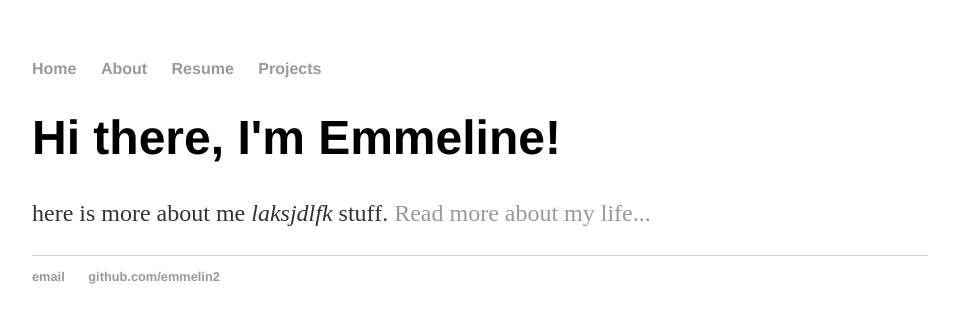
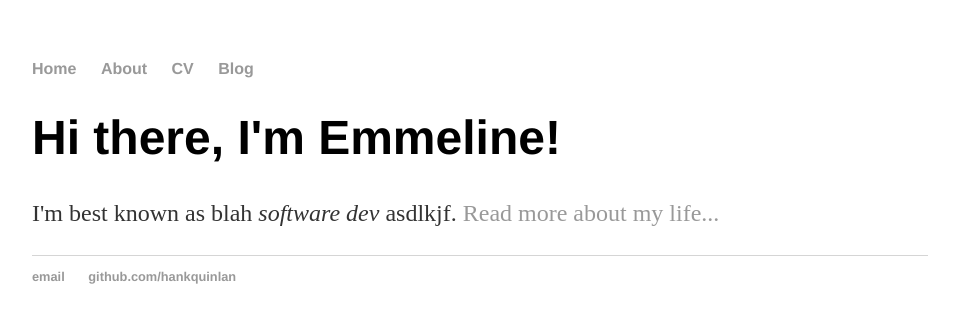
Before and after one commit to emmeline2/emmeline2.github.io, a Jekyll site: the page built from index.html, in a window 1280 px wide. Shown: the top 323 px of the page, without its empty margins (160-1119 px from the left). Built offline with Jekyll 4.4.1, drawn with Linux system fonts in a browser that asks for light colours.

Commit message:
Update index.html

```diff
--- a/index.html
+++ b/index.html
@@ -1,30 +1,8 @@
-<!DOCTYPE html>
-<html>
-	<head>
-		<title>Emmeline Pearson</title>
-		<!-- link to main stylesheet -->
-		<link rel="stylesheet" type="text/css" href="/css/main.css">
-	</head>
-	<body>
-		<nav>
-    		<ul>
-        		<li><a href="/">Home</a></li>
-	        	<li><a href="/about">About</a></li>
-        		<li><a href="/resume">Resume</a></li>
-        		<li><a href="/projects">Projects</a></li>
-    		</ul>
-		</nav>
-		<div class="container">
-    		<div class="blurb">
-        		<h1>Hi there, I'm Emmeline!</h1>
-				<p>here is more about me <em> laksjdlfk</em> stuff. <a href="/about">Read more about my life...</a></p>
-    		</div><!-- /.blurb -->
-		</div><!-- /.container -->
-		<footer>
-    		<ul>
-        		<li><a href="mailto:emmelinepearson@gmail.com">email</a></li>
-        		<li><a href="https://github.com/emmeline2">github.com/emmelin2</a></li>
-			</ul>
-		</footer>
-	</body>
-</html>
+---
+layout: default
+title: Emmeline Pearson
+---
+<div class="blurb">
+	<h1>Hi there, I'm Emmeline!</h1>
+	<p>I'm best known as blah <em> software dev </em> asdlkjf. <a href="/about">Read more about my life...</a></p>
+</div><!-- /.blurb -->
```
